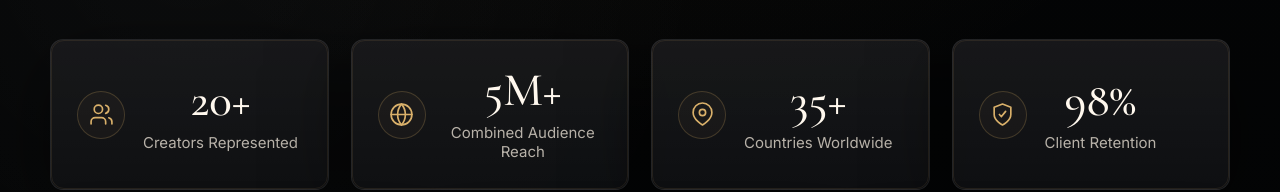
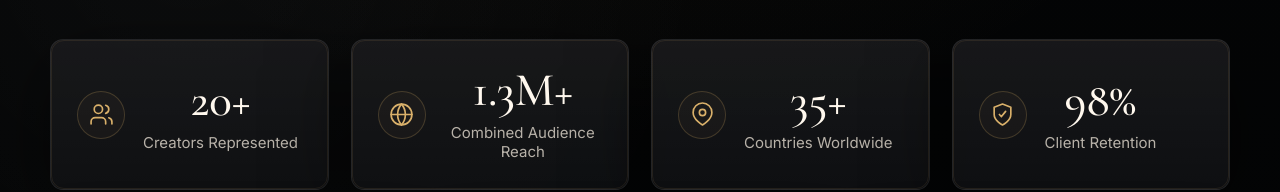
Before and after one commit to privatetalentgroup/privatetalentgroup.com, a plain HTML site: page index.html in a window 1280 px wide. Shown: the part 578-770 px from the top of the page. Drawn offline with nearby package versions, Linux system fonts and the light colour scheme.

Commit message:
Update index.html

```diff
--- a/index.html
+++ b/index.html
@@ -775,7 +775,7 @@
                 </svg>
               </div>
               <div>
-                <div class="stat-number">5M+</div>
+                <div class="stat-number">1.3M+</div>
                 <div class="stat-label">Combined Audience Reach</div>
               </div>
             </div>
```
